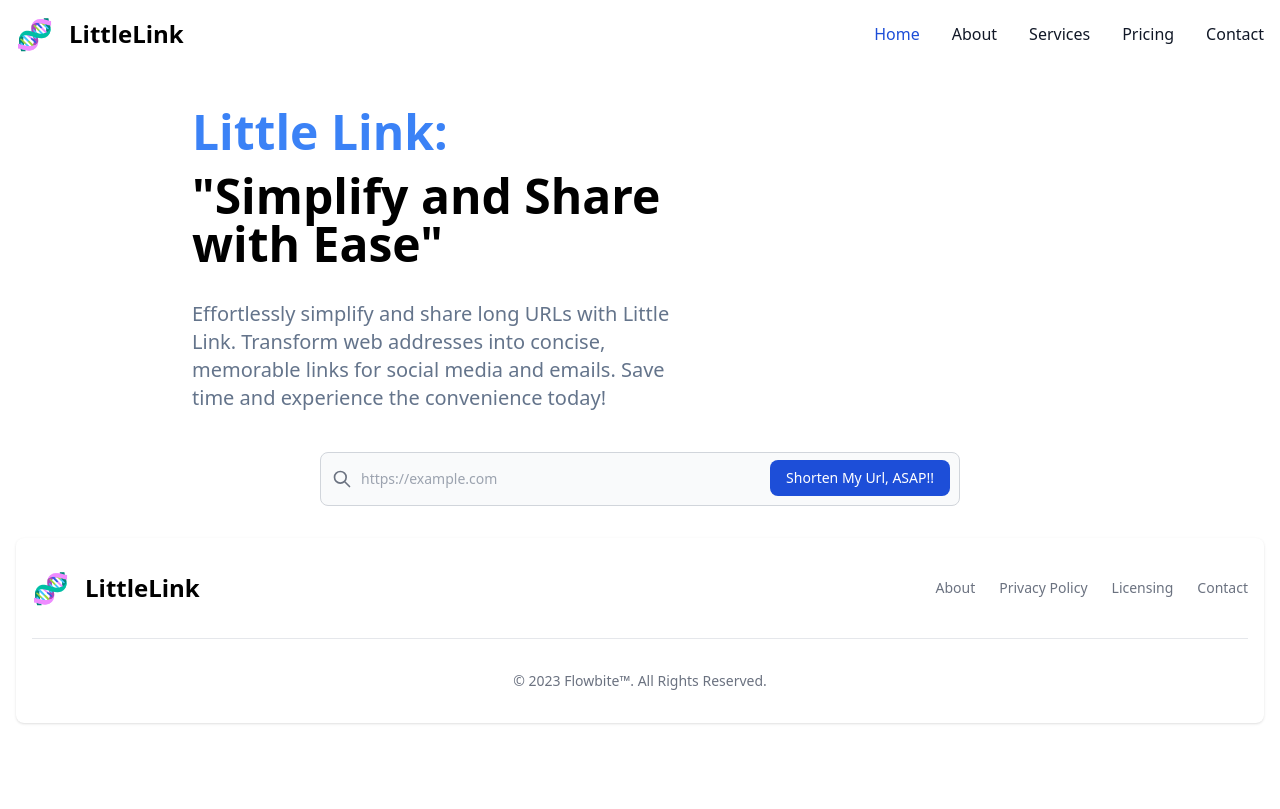
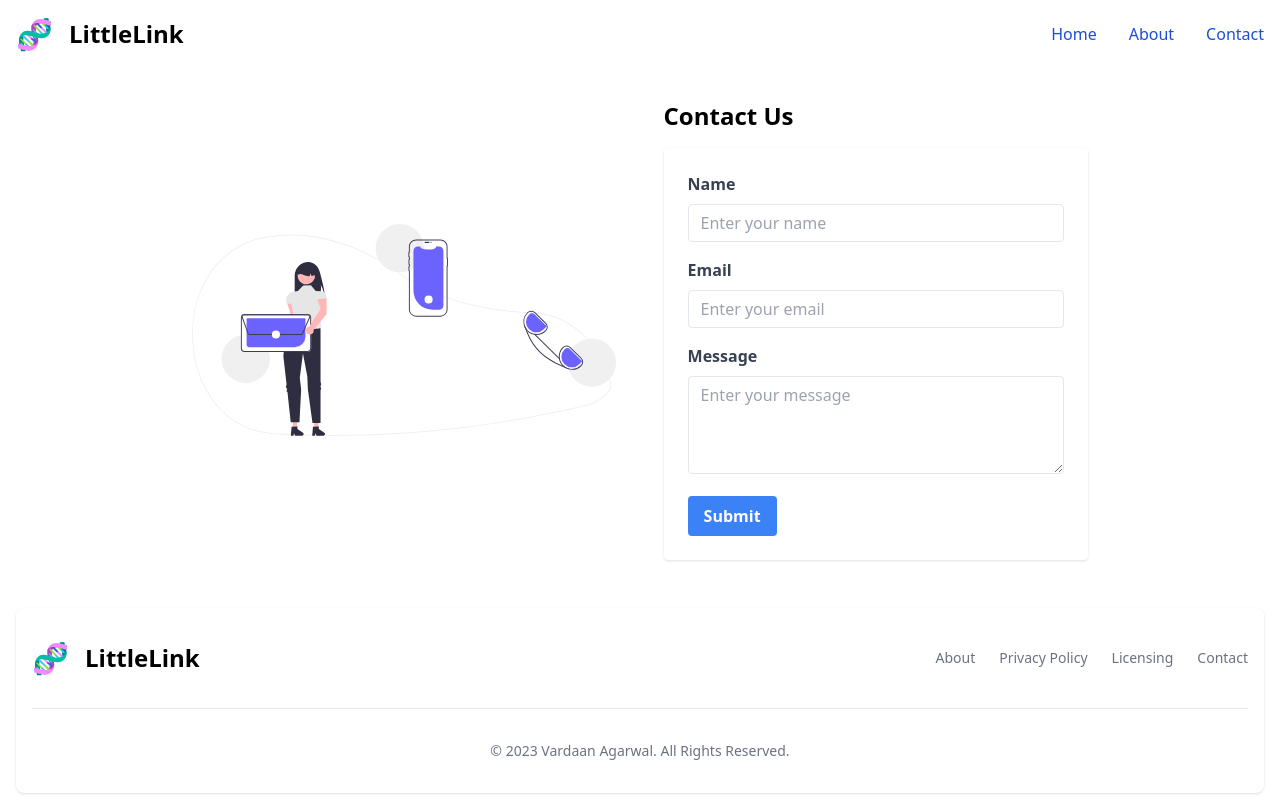
Before and after one commit to pesto-students/p10-divya-Varu98, a React (Create React App) app in the folder Week-13/url-shortener/: page /contact in a window 1280 px wide. Built offline with nearby package versions, Linux system fonts and the light colour scheme.

Commit message:
add : react router style : make app responsive

```diff
--- a/Week-13/url-shortener/package.json
+++ b/Week-13/url-shortener/package.json
@@ -9,6 +9,7 @@
     "axios": "^1.4.0",
     "react": "^18.2.0",
     "react-dom": "^18.2.0",
+    "react-router-dom": "^6.12.1",
     "react-scripts": "5.0.1",
     "react-toastify": "^9.1.3",
     "web-vitals": "^2.1.4"
--- a/Week-13/url-shortener/src/App.js
+++ b/Week-13/url-shortener/src/App.js
@@ -6,15 +6,20 @@ import Input from "./components/Input";
 import Navbar from "./components/Navbar";
 import Output from "./components/Output";
 import { usePostUrl } from "./context/UrlContext";
+import { Switch, Route, Routes, Link } from "react-router-dom";
+import Home from "./pages/Home";
+import Contact from "./components/Contact";
 
 const App = () => {
   return (
     <>
       <Navbar />
-      <div className="max-w-[70vw] mx-auto">
-        <Header />
-        <Input />
-        <Output />
+      <div className="w-full px-4 md:px-0 md:max-w-[70vw] mx-auto">
+        <Routes>
+          <Route path={"/"} element={<Home />} />
+          <Route path={"/about"} element={<AboutUs />} />
+          <Route path={"/contact"} element={<Contact />} />
+        </Routes>
       </div>
       {/* <AboutUs /> */}
       <Footer />
--- /dev/null
+++ b/Week-13/url-shortener/src/components/Contact.jsx
@@ -0,0 +1,74 @@
+import React from "react";
+
+const Contact = () => {
+  return (
+    <div className="flex flex-col md:flex-row mx-auto justify-around items-center gap-12">
+      {/* <HeroImage /> */}
+      <div className="">
+        <img src="/contact-img.svg" alt="" />
+      </div>
+
+      <div className="container mx-auto py-8">
+        <h1 className="text-2xl font-bold mb-4">Contact Us</h1>
+
+        <div className="max-w-md mx-auto bg-white rounded p-6 shadow">
+          <form>
+            <div className="mb-4">
+              <label
+                className="block text-gray-700 font-bold mb-2"
+                htmlFor="name"
+              >
+                Name
+              </label>
+              <input
+                className="border rounded w-full py-2 px-3 text-gray-700 leading-tight focus:outline-none focus:shadow-outline"
+                id="name"
+                type="text"
+                placeholder="Enter your name"
+              />
+            </div>
+
+            <div className="mb-4">
+              <label
+                className="block text-gray-700 font-bold mb-2"
+                htmlFor="email"
+              >
+                Email
+              </label>
+              <input
+                className="border rounded w-full py-2 px-3 text-gray-700 leading-tight focus:outline-none focus:shadow-outline"
+                id="email"
+                type="email"
+                placeholder="Enter your email"
+              />
+            </div>
+
+            <div className="mb-4">
+              <label
+                className="block text-gray-700 font-bold mb-2"
+                htmlFor="message"
+              >
+                Message
+              </label>
+              <textarea
+                className="border rounded w-full py-2 px-3 text-gray-700 leading-tight focus:outline-none focus:shadow-outline"
+                id="message"
+                rows="4"
+                placeholder="Enter your message"
+              ></textarea>
+            </div>
+
+            <button
+              className="bg-blue-500 hover:bg-blue-700 text-white font-bold py-2 px-4 rounded focus:outline-none focus:shadow-outline"
+              type="submit"
+            >
+              Submit
+            </button>
+          </form>
+        </div>
+      </div>
+    </div>
+  );
+};
+
+export default Contact;
--- a/Week-13/url-shortener/src/components/Footer.jsx
+++ b/Week-13/url-shortener/src/components/Footer.jsx
@@ -37,8 +37,8 @@ const Footer = () => {
         <hr className="my-6 border-gray-200 sm:mx-auto dark:border-gray-700 lg:my-8" />
         <span className="block text-sm text-gray-500 sm:text-center dark:text-gray-400">
           © 2023{" "}
-          <a href="https://flowbite.com/" className="hover:underline">
-            Flowbite™
+          <a href="https://github.com/Varu98" className="hover:underline">
+            Vardaan Agarwal
           </a>
           . All Rights Reserved.
         </span>
--- a/Week-13/url-shortener/src/components/Header.jsx
+++ b/Week-13/url-shortener/src/components/Header.jsx
@@ -14,7 +14,7 @@ const Header = () => {
           emails. Save time and experience the convenience today!
         </p>
       </div>
-      <div className="max-sm:order-1 max-sm:-translate-y-16 -z-10">
+      <div className="max-sm:order-1 max-sm:-translate-y-2 -z-10">
         <img className="max-sm:h-[40vh] " src="/url-short.gif" alt="" />
       </div>
     </div>
--- a/Week-13/url-shortener/src/components/Input.jsx
+++ b/Week-13/url-shortener/src/components/Input.jsx
@@ -16,7 +16,7 @@ const Input = () => {
   return (
     <form
       onSubmit={submitHandler}
-      className="w-full md:max-w-[50vw] mx-auto mb-8"
+      className="w-full mt-8 md:max-w-[50vw] mx-auto mb-8"
     >
       <label
         htmlFor="url"
@@ -25,7 +25,7 @@ const Input = () => {
         Search
       </label>
       <div className="relative">
-        <div className="absolute inset-y-0 left-0 flex items-center pl-3 pointer-events-none">
+        <div className="absolute max-sm:bottom-12 inset-y-0 left-0 flex items-center pl-3 pointer-events-none">
           <svg
             aria-hidden="true"
             className="w-5 h-5 text-gray-500 dark:text-gray-400"
@@ -53,9 +53,10 @@ const Input = () => {
           size="30"
           required
         />
+        {/* max-sm:top-20 max-sm:left-20 */}
         <button
           type="submit"
-          className="text-white absolute right-2.5 bottom-2.5 bg-blue-700 hover:bg-blue-800 focus:ring-4 focus:outline-none focus:ring-blue-300 font-medium rounded-lg text-sm px-4 py-2 dark:bg-blue-600 dark:hover:bg-blue-700 dark:focus:ring-blue-800"
+          className="text-white max-sm:mt-4 max-sm:ml-16 md:absolute md:right-2.5 md:bottom-2.5 bg-blue-700 hover:bg-blue-800 focus:ring-4 focus:outline-none focus:ring-blue-300 font-medium rounded-lg text-sm px-4 py-2 dark:bg-blue-600 dark:hover:bg-blue-700 dark:focus:ring-blue-800"
         >
           Shorten My Url, ASAP!!
         </button>
--- a/Week-13/url-shortener/src/components/Navbar.jsx
+++ b/Week-13/url-shortener/src/components/Navbar.jsx
@@ -1,9 +1,17 @@
 import React from "react";
+import { useState } from "react";
+import { Link } from "react-router-dom";
 
 const Navbar = () => {
+  const [toggle, setToggle] = useState(false);
+
+  const handleToggle = () => {
+    setToggle(!toggle);
+  };
+
   return (
     <div className="bg-white border-gray-200 dark:bg-gray-900 max-sm:z-10">
-      <div className="max-w-screen-xl flex flex-wrap items-center justify-between mx-auto p-4">
+      <div className="max-w-screen-xl flex flex-wrap md:flex-nowrap items-center justify-between mx-auto p-4">
         <button className="flex items-center text-3xl">
           🧬
           <span className="self-center text-2xl font-semibold whitespace-nowrap ml-4 dark:text-white">
@@ -11,9 +19,10 @@ const Navbar = () => {
           </span>
         </button>
         <button
+          onClick={handleToggle}
           data-collapse-toggle="navbar-default"
           type="button"
-          className="inline-flex items-center p-2 ml-3 text-sm text-gray-500 rounded-lg md:hidden hover:bg-gray-100 focus:outline-none focus:ring-2 focus:ring-gray-200 dark:text-gray-400 dark:hover:bg-gray-700 dark:focus:ring-gray-600"
+          className="inline-flex items-center p-2 ml-3 text-sm text-gray-500 rounded-lg sm:hidden hover:bg-gray-100 focus:outline-none focus:ring-2 focus:ring-gray-200 dark:text-gray-400 dark:hover:bg-gray-700 dark:focus:ring-gray-600"
           aria-controls="navbar-default"
           aria-expanded="false"
         >
@@ -32,48 +41,42 @@ const Navbar = () => {
             ></path>
           </svg>
         </button>
-        <div className="hidden w-full md:block md:w-auto" id="navbar-default">
-          <ul className="font-medium flex flex-col p-4 md:p-0 mt-4 border border-gray-100 rounded-lg bg-gray-50 md:flex-row md:space-x-8 md:mt-0 md:border-0 md:bg-white dark:bg-gray-800 md:dark:bg-gray-900 dark:border-gray-700">
+        <div
+          className={`${
+            toggle ? "max-sm:block " : "max-sm:hidden"
+          } w-full md:block md:w-auto" id="navbar-default`}
+        >
+          <ul className="font-medium flex flex-col p-4 md:p-0 mt-4 border border-gray-100 rounded-lg bg-gray-50 md:flex-row md:justify-end md:items-center md:space-x-8 md:mt-0 md:border-0 md:bg-white dark:bg-gray-800 md:dark:bg-gray-900 dark:border-gray-700">
             <li>
+              <Link to={"/"}>
                 <button
                   href="#"
-                className="block py-2 pl-3 pr-4 text-white bg-blue-700 rounded md:bg-transparent md:text-blue-700 md:p-0 dark:text-white md:dark:text-blue-500"
+                  className="block py-2 pl-3 pr-4 text-white bg-blue-700 rounded md:bg-transparent md:text-blue-700 md:p-0 md:hover:text-blue-300 dark:text-white md:dark:text-blue-500"
                   aria-current="page"
                 >
                   Home
                 </button>
+              </Link>
             </li>
             <li>
+              <Link to={"/about"}>
                 <button
                   href="#"
-                className="block py-2 pl-3 pr-4 text-gray-900 rounded hover:bg-gray-100 md:hover:bg-transparent md:border-0 md:hover:text-blue-700 md:p-0 dark:text-white md:dark:hover:text-blue-500 dark:hover:bg-gray-700 dark:hover:text-white md:dark:hover:bg-transparent"
+                  className="block py-2 pl-3 pr-4 text-blue-700 rounded hover:bg-gray-100 md:hover:bg-transparent md:border-0 md:hover:text-blue-300 md:p-0 dark:text-white md:dark:hover:text-blue-500 dark:hover:bg-gray-700 dark:hover:text-white md:dark:hover:bg-transparent"
                 >
                   About
                 </button>
+              </Link>
             </li>
             <li>
+              <Link to={"/contact"}>
                 <button
                   href="#"
-                className="block py-2 pl-3 pr-4 text-gray-900 rounded hover:bg-gray-100 md:hover:bg-transparent md:border-0 md:hover:text-blue-700 md:p-0 dark:text-white md:dark:hover:text-blue-500 dark:hover:bg-gray-700 dark:hover:text-white md:dark:hover:bg-transparent"
-              >
-                Services
-              </button>
-            </li>
-            <li>
-              <button
-                href="#"
-                className="block py-2 pl-3 pr-4 text-gray-900 rounded hover:bg-gray-100 md:hover:bg-transparent md:border-0 md:hover:text-blue-700 md:p-0 dark:text-white md:dark:hover:text-blue-500 dark:hover:bg-gray-700 dark:hover:text-white md:dark:hover:bg-transparent"
-              >
-                Pricing
-              </button>
-            </li>
-            <li>
-              <button
-                href="#"
-                className="block py-2 pl-3 pr-4 text-gray-900 rounded hover:bg-gray-100 md:hover:bg-transparent md:border-0 md:hover:text-blue-700 md:p-0 dark:text-white md:dark:hover:text-blue-500 dark:hover:bg-gray-700 dark:hover:text-white md:dark:hover:bg-transparent"
+                  className="block py-2 pl-3 pr-4 text-blue-700 rounded hover:bg-gray-100 md:hover:bg-transparent md:border-0 md:hover:text-blue-300 md:p-0 dark:text-white md:dark:hover:text-blue-500 dark:hover:bg-gray-700 dark:hover:text-white md:dark:hover:bg-transparent"
                 >
                   Contact
                 </button>
+              </Link>
             </li>
           </ul>
         </div>
--- a/Week-13/url-shortener/src/index.js
+++ b/Week-13/url-shortener/src/index.js
@@ -6,14 +6,17 @@ import reportWebVitals from "./reportWebVitals";
 import { ToastContainer } from "react-toastify";
 import "react-toastify/dist/ReactToastify.css";
 import { UrlProvider } from "./context/UrlContext";
+import { BrowserRouter as Router } from "react-router-dom";
 
 const root = ReactDOM.createRoot(document.getElementById("root"));
 root.render(
   <React.StrictMode>
-    <UrlProvider>
-      <App />
-      <ToastContainer />
-    </UrlProvider>
+    <Router>
+      <UrlProvider>
+        <App />
+        <ToastContainer />
+      </UrlProvider>
+    </Router>
   </React.StrictMode>
 );
 
--- /dev/null
+++ b/Week-13/url-shortener/src/pages/Home.jsx
@@ -0,0 +1,16 @@
+import React from "react";
+import Header from "../components/Header";
+import Input from "../components/Input";
+import Output from "../components/Output";
+
+const Home = () => {
+  return (
+    <div className="mt-12">
+      <Header />
+      <Input />
+      <Output />
+    </div>
+  );
+};
+
+export default Home;
```
Also changed, not shown: Week-13/url-shortener/public/index.html (+7 -6 lines), Week-13/url-shortener/public/contact-img.svg (added), 1 other file (tests, documents, lock files or other folders). Lines whose indentation alone changed are shown as unchanged.
